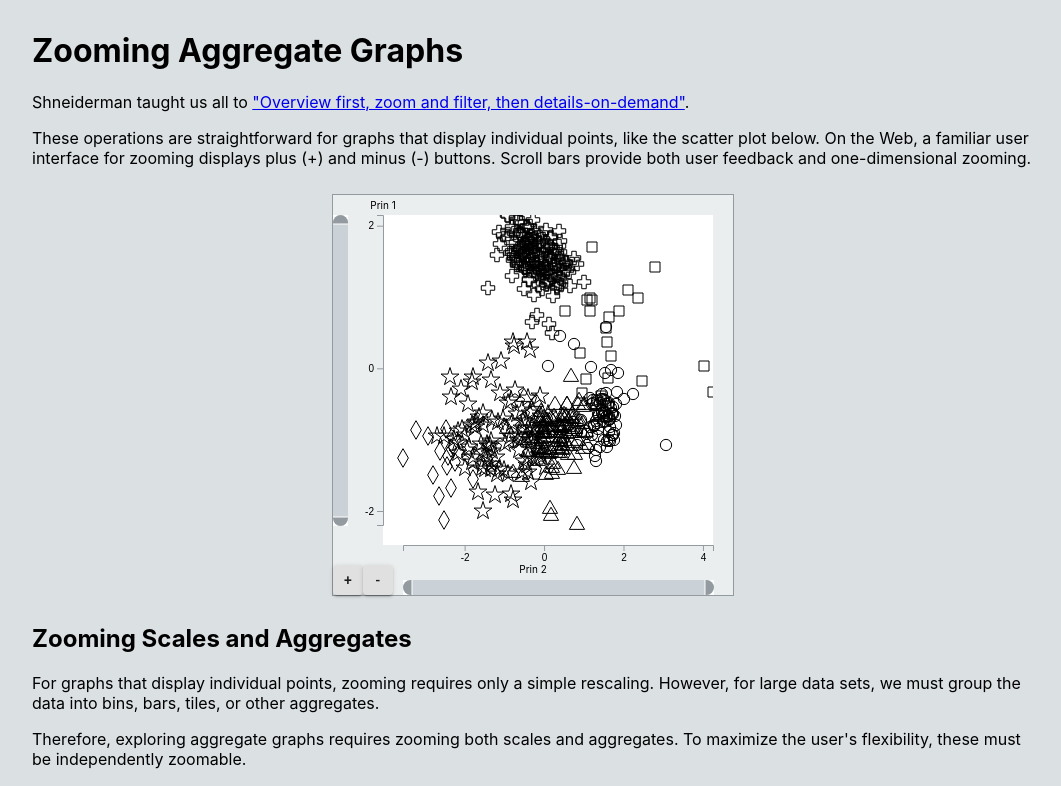
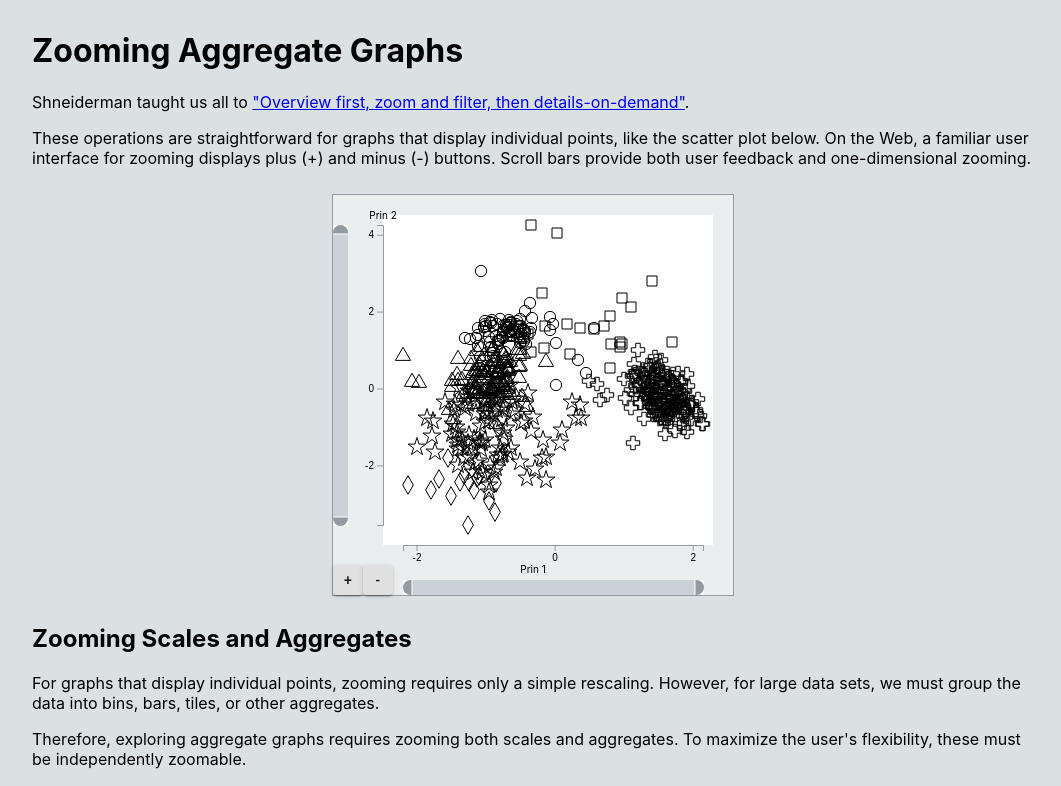
Before and after one commit to hemanrobinson/panning-zooming, a React (Create React App) app: page / in a window 1280 px wide. Shown: the top 786 px of the page, without its empty margins (108-1169 px from the left). Built offline with nearby package versions, Linux system fonts and the light colour scheme.

Commit message:
improve histogram

```diff
--- a/src/Histogram.js
+++ b/src/Histogram.js
@@ -18,13 +18,13 @@ const Histogram = ( props ) => {
     const width = 400,
         height = 400,
         padding = { top: 20, right: 20, bottom: 0, left: 20 },
-        margin = { top: 0, right: 0, bottom: 50, left: 50 };
+        margin = { top: 0, right: 10, bottom: 50, left: 50 };
     let ref = useRef(),
         { dataSet } = props,
-        xLabel = Data.getColumnNames( dataSet )[ 2 ],
+        xLabel = Data.getColumnNames( dataSet )[ 1 ],
         yLabel = "Frequency",
         data = Data.getValues( dataSet ),
-        xDomain0 = [ d3.min( data, d => d[ 2 ]), d3.max( data, d => d[ 2 ])],
+        xDomain0 = [ d3.min( data, d => d[ 1 ]), d3.max( data, d => d[ 1 ])],
         yDomain0,
         xScale,
         yScale,
--- a/src/ScatterPlot.js
+++ b/src/ScatterPlot.js
@@ -18,14 +18,14 @@ const ScatterPlot = ( props ) => {
     const width = 400,
         height = 400,
         padding = { top: 20, right: 20, bottom: 20, left: 20 },
-        margin = { top: 0, right: 0, bottom: 50, left: 50 };
+        margin = { top: 10, right: 10, bottom: 50, left: 50 };
     let ref = useRef(),
         { dataSet } = props,
-        xLabel = Data.getColumnNames( dataSet )[ 2 ],
-        yLabel = Data.getColumnNames( dataSet )[ 1 ],
+        xLabel = Data.getColumnNames( dataSet )[ 1 ],
+        yLabel = Data.getColumnNames( dataSet )[ 2 ],
         data = Data.getValues( dataSet ),
-        xDomain0 = [ d3.min( data, d => d[ 2 ]), d3.max( data, d => d[ 2 ])],
-        yDomain0 = [ d3.min( data, d => d[ 1 ]), d3.max( data, d => d[ 1 ])],
+        xDomain0 = [ d3.min( data, d => d[ 1 ]), d3.max( data, d => d[ 1 ])],
+        yDomain0 = [ d3.min( data, d => d[ 2 ]), d3.max( data, d => d[ 2 ])],
         xScale = d3.scaleLinear().domain( xDomain0 ).range([ margin.left + padding.left, width - margin.right - padding.right ]),
         yScale = d3.scaleLinear().domain( yDomain0 ).range([ height - margin.bottom - padding.bottom, margin.top + padding.top ]),
         symbolScale = d3.scaleOrdinal( data.map( datum => datum[ 0 ]), d3.symbols.map( s => d3.symbol().type( s ).size( 100 )()));
@@ -85,7 +85,7 @@ ScatterPlot.draw = ( ref, width, height, margin, padding, xScale, yScale, xDomai
     data.forEach(( datum ) => {
         svg.append( "path" )
         .attr( "d", symbolScale( datum[ 0 ]))
-        .attr( "transform", d => "translate( " + Math.round( xScale( datum[ 2 ])) + ", " + Math.round( yScale( datum[ 1 ])) + " )" )
+        .attr( "transform", d => "translate( " + Math.round( xScale( datum[ 1 ])) + ", " + Math.round( yScale( datum[ 2 ])) + " )" )
         .style( "fill", "none" )
         .style( "stroke", "black" );
     });
```
Also changed, not shown: 2 other files (tests, documents, lock files or other folders).
